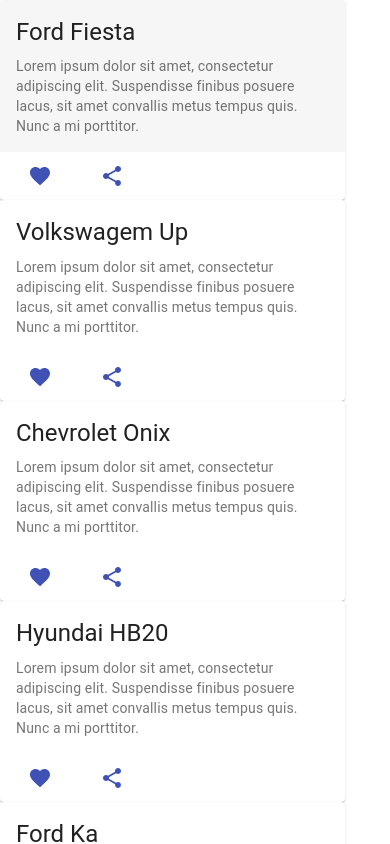
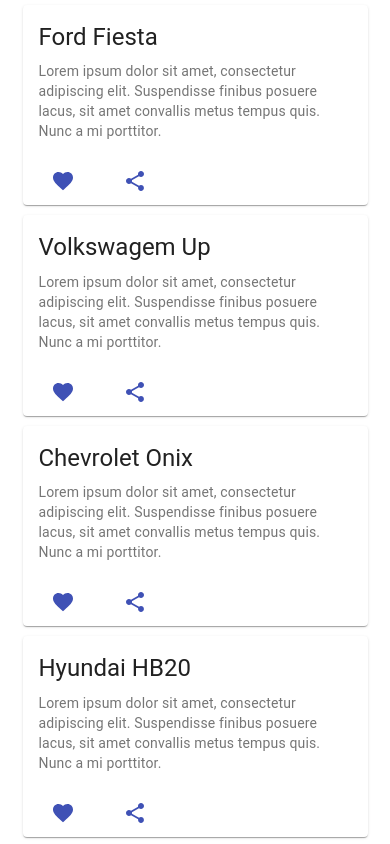
Before and after one commit to tiagocbarbosa/dev-mobile-crud, a React Native app: screen / in a window 390 px wide. Built offline with nearby package versions, Linux system fonts and the light colour scheme.

Commit message:
Few CSS properties added

```diff
--- a/app/components/cards/MediaCard.js
+++ b/app/components/cards/MediaCard.js
@@ -13,10 +13,14 @@ import ShareIcon from '@material-ui/icons/Share';
 const useStyles = makeStyles({
     root: {
         maxWidth: 345,
+        marginTop: 5,
+        marginBottom: 5,
+        marginLeft: 'auto',
+        marginRight: 'auto',
     },
-    media: {
-        height: 140,
-    },
+    // media: {
+    //     height: 140,
+    // },
 })
 
 export default function MediaCard(props) {
```
